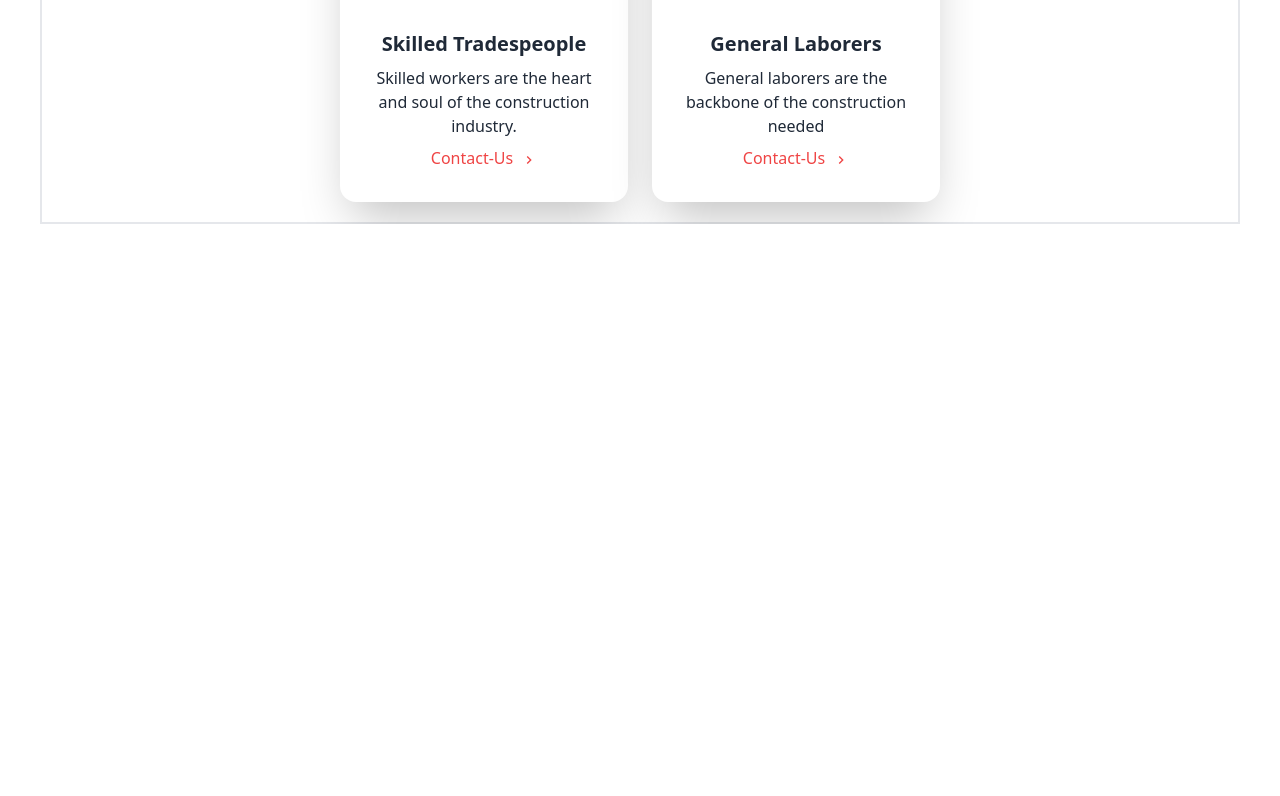
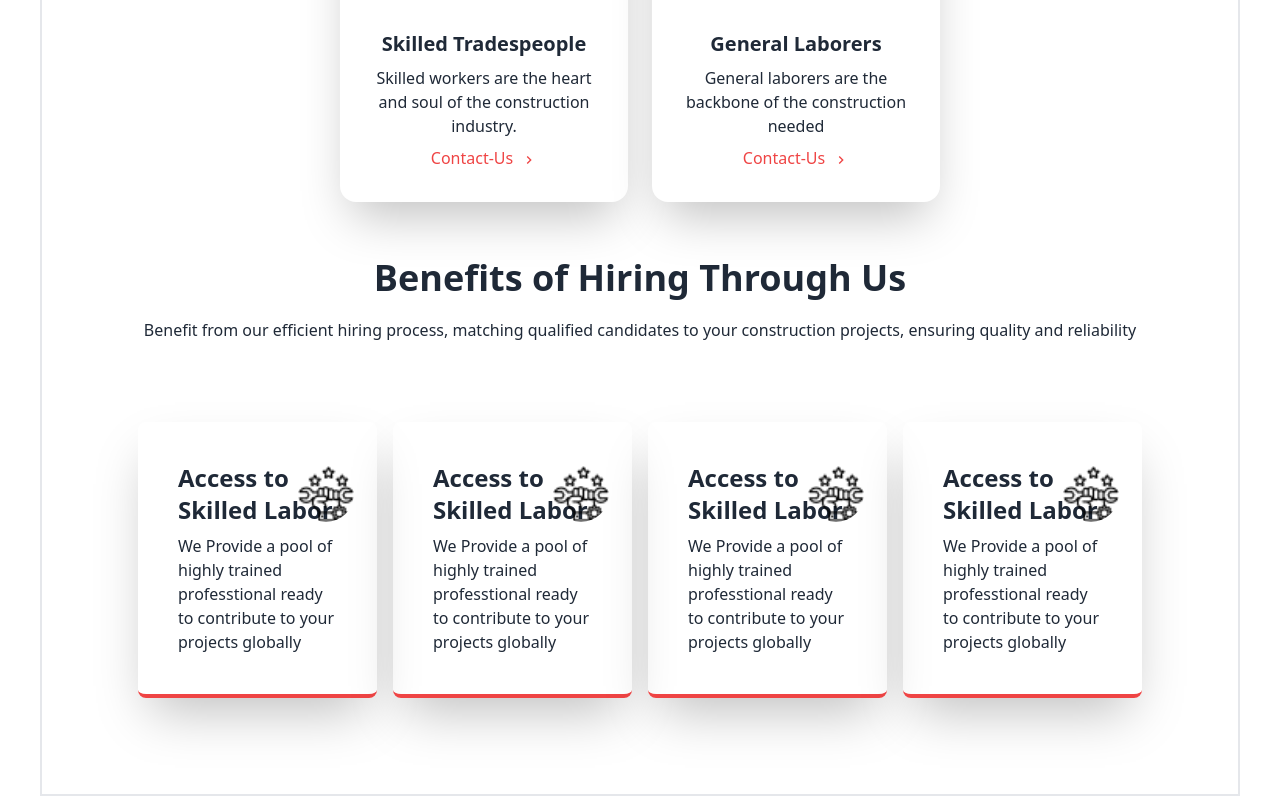
Before and after one commit to nabishafin/Constraction-page-task, a React (Vite) app: page / in a window 1280 px wide. Shown: the part 1316-2112 px from the top of the page. Before the commit the page ends 1540 px from the top, so only its background shows below. Built offline with nearby package versions, Linux system fonts and the light colour scheme.

Commit message:
some work fimished

```diff
--- /dev/null
+++ b/src/Components/Home/Benefit.jsx
@@ -0,0 +1,20 @@
+import BenefitCart from "./BenefitCart";
+
+
+const Benefit = () => {
+    return (
+        <div className="flex flex-col items-center justify-center p-4 mt-5 sm :">
+            <h1 className="text-4xl font-bold text-center">Benefits of Hiring Through Us</h1>
+            <p className="mt-5 text-center ">Benefit from our efficient hiring process, matching qualified candidates to your construction
+                projects, ensuring quality and reliability</p>
+            <div className="flex gap-4 p-20">
+                <BenefitCart></BenefitCart>
+                <BenefitCart></BenefitCart>
+                <BenefitCart></BenefitCart>
+                <BenefitCart></BenefitCart>
+            </div>
+        </div>
+    );
+};
+
+export default Benefit;
--- /dev/null
+++ b/src/Components/Home/BenefitCart.jsx
@@ -0,0 +1,20 @@
+
+
+const BenefitCart = () => {
+    return (
+        <div className="relative w-76">
+            <div className="flex flex-col items-center justify-center p-10 border-b-4 border-red-500 rounded-lg shadow-2xl " >
+                <h3 className="mb-2 text-2xl font-bold">Access to Skilled Labor</h3>
+                <p>
+                    We Provide a pool of highly trained
+                    professtional ready to contribute to your
+                    projects globally</p>
+            </div>
+            <div >
+                <img className="absolute rounded-full p-4red-500 left-40 w-14 bottom-44" src="../../../public/Assets/mini1.png" alt="" />
+            </div>
+        </div>
+    );
+};
+
+export default BenefitCart;
--- a/src/Components/Home/Home.jsx
+++ b/src/Components/Home/Home.jsx
@@ -1,3 +1,4 @@
+import Benefit from "./Benefit";
 import Recruitment from "./Recruitment";
 import Roles from "./Roles";
 import Tittle from "./Tittle";
@@ -10,6 +11,7 @@ const Home = () => {
             <Tittle></Tittle>
             <Recruitment></Recruitment>
             <Roles></Roles>
+            <Benefit></Benefit>
         </div>
     );
 };
```
Also changed, not shown: public/Assets/mini1.png (renamed from public/Assets/Icon 4.png).
